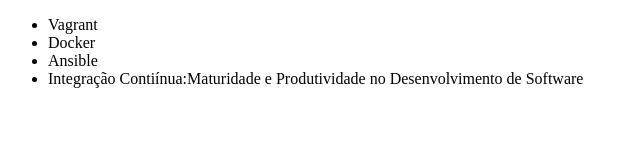
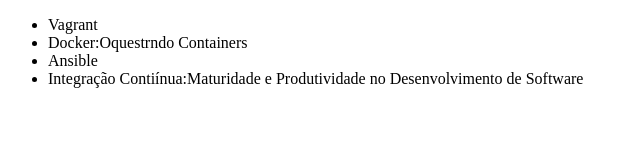
Before and after one commit to Celso-Teixeira/curso-git, a plain HTML site: page index.html in a window 1280 px wide. Shown: the whole page, without its empty margins (0-640 px from the left). Drawn offline with Linux system fonts and the light colour scheme.

Commit message:
Alterando o nome do Curso de Docker

```diff
--- a/index.html
+++ b/index.html
@@ -7,7 +7,7 @@
 <body>
     <ul>
         <li>Vagrant</li>
-        <li>Docker</li>
+        <li>Docker:Oquestrndo Containers</li>
         <li>Ansible</li>
         <li>Integração Contiínua:Maturidade e Produtividade no Desenvolvimento de Software</li>
     </ul>
```
